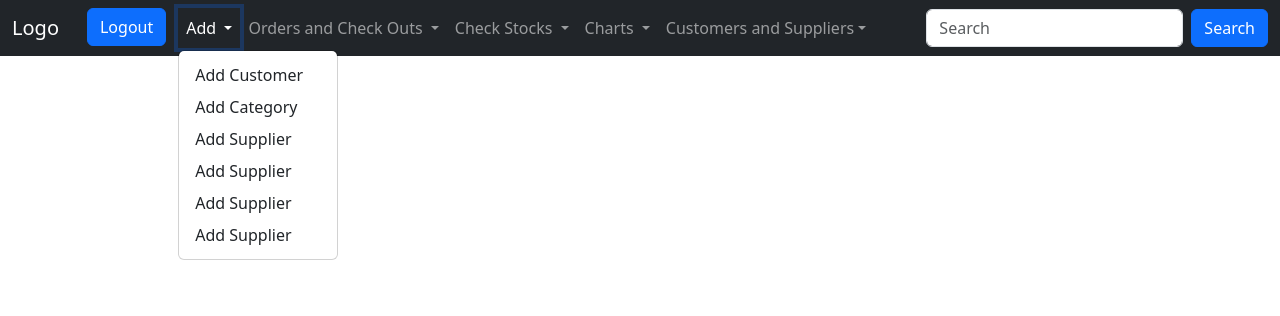
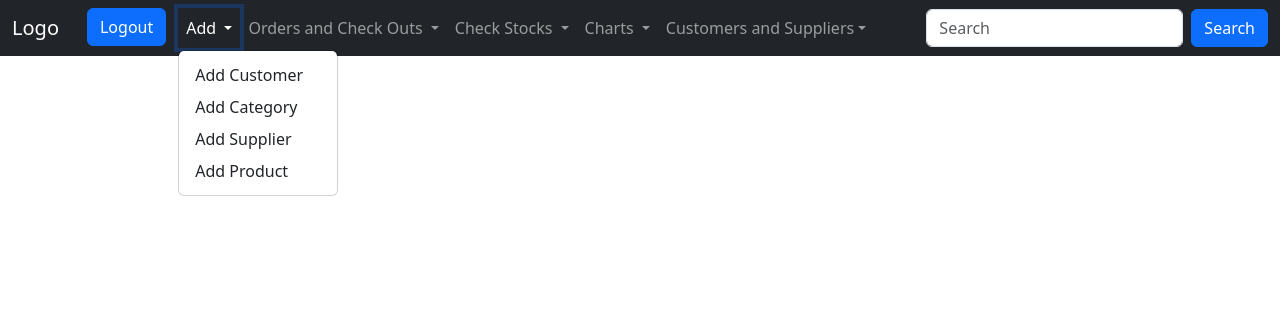
Before and after one commit to Carepred009/ApplianceInventory, a Django app: page / in a window 1280 px wide, after a click on "Add". Shown: the top 316 px of the page. Run offline with Django 5.2, Linux system fonts and the light colour scheme; a user stored in the database is signed in; tables that the repository leaves empty hold one stand-in row (values such as "Sample post").

```diff
--- a/InventoryProject/InventoryApp/templates/base.html
+++ b/InventoryProject/InventoryApp/templates/base.html
@@ -31,9 +31,8 @@
                   <li><a class="dropdown-item" href="{% url 'customer' %}">Add Customer</a></li>
                   <li><a class="dropdown-item" href="{% url 'category' %}">Add Category</a></li>
                   <li><a class="dropdown-item" href="{% url 'supplier'%}">Add Supplier</a></li>
-                       <li><a class="dropdown-item" href="{% url 'product'%}">Add Supplier</a></li>
-                       <li><a class="dropdown-item" href="{% url 'supplier'%}">Add Supplier</a></li>
-                       <li><a class="dropdown-item" href="{% url 'supplier'%}">Add Supplier</a></li>
+                       <li><a class="dropdown-item" href="{% url 'product'%}">Add Product</a></li>
+
 
               </ul>
           </li>
--- a/InventoryProject/InventoryApp/templates/stocks_movement.html
+++ b/InventoryProject/InventoryApp/templates/stocks_movement.html
@@ -9,6 +9,7 @@
                         <TABLE class="table table-stripped">
                             <thead>
                             <tr>
+                                <th>Product ID</th>
                                 <th>Product</th>
                                 <th>Total Count of The Product</th>
                                   <th>Supplier</th>
@@ -22,6 +23,7 @@
                             <tbody>
                            {% for stock in page_obj%}
                                 <tr>
+                                     <td>{{stock.product.product_id}}</td>
                                     <td>{{stock.product.product_name}}</td>
                                     <td>{{stock.product.quantity}} ACTUAL count of Product</td>
                                     <td>{{stock.supplier}}</td>
--- a/InventoryProject/InventoryApp/views.py
+++ b/InventoryProject/InventoryApp/views.py
@@ -1,9 +1,11 @@
 import json
-
+from lib2to3.fixes.fix_input import context
 
 from django.shortcuts import render, get_object_or_404, redirect
 from django.contrib import messages
 from django.urls import reverse_lazy, reverse
+from unicodedata import category
+
 from .models import Customer, Category, Supplier, Product, Stocks, Order, Checkout, IncomingStocks
 from .forms import CustomerForm, CategoryForm, SupplierForm, ProductForm, OrderForm  #StockArrivalForm #ProductUpdateForm,
 from django.views.generic import TemplateView, CreateView, ListView, DetailView, UpdateView, FormView, DeleteView
@@ -186,10 +188,26 @@ class IncomingStocksView(ListView):
     template_name = 'incoming_stocks.html'
     context_object_name = 'incoming'
 
+
 class SpecifiedProductView(DetailView):
-    model = Stocks
+    model = Product
     template_name = 'specified_product.html'
     context_object_name = 'products'
+
+    def get_context_data(self, **kwargs):
+        context = super().get_context_data(**kwargs)
+
+        # Group by product_name and sum quantity for each
+        total_per_product = (
+            Product.objects
+            .values('product_name__product_name')  # assuming ProductName model has a 'name' field
+            .annotate(total_quantity=Sum('quantity'))
+        )
+
+        context['total_per_product'] = total_per_product
+        return context
+
+
 
 
 class ProductView(CreateView):
```
Also changed, not shown: InventoryProject/InventoryApp/templates/specified_product.html (+15 -2 lines).
